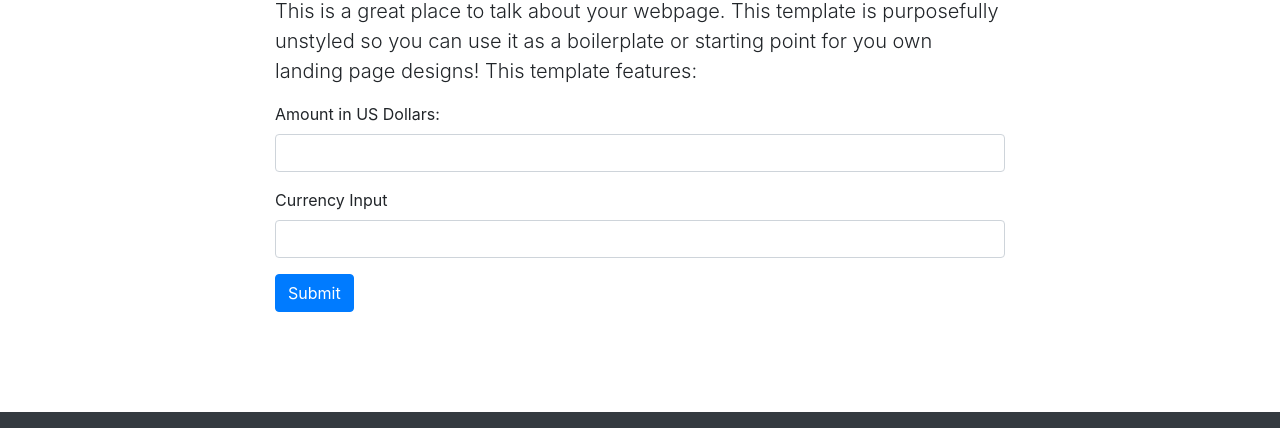
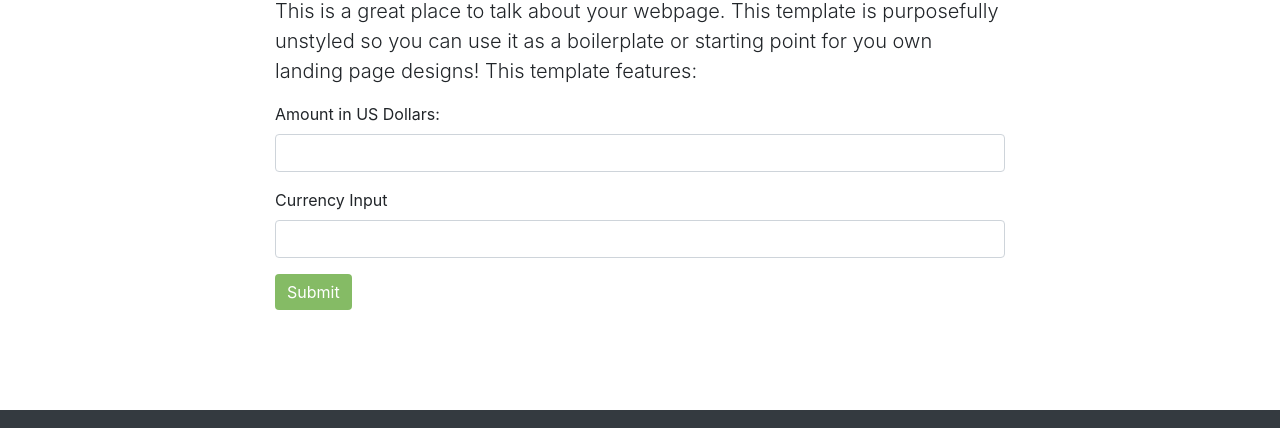
Before and after one commit to chloeloveall/Scratch, a website built with webpack: page src/index.html in a window 1280 px wide. Shown: the part 524-952 px from the top of the page. Built offline with nearby package versions, Linux system fonts and the light colour scheme.

Commit message:
Change submit button color

```diff
--- a/src/css/styles.css
+++ b/src/css/styles.css
@@ -22,3 +22,8 @@ h1 {
   -webkit-text-stroke-color: white;
   text-shadow: 8px 8px #85bb65, 20px 20px #000000;
 }
+
+.btn-primary {
+  background-color: #85bb65;
+  border: #85bb65;
+}
```
